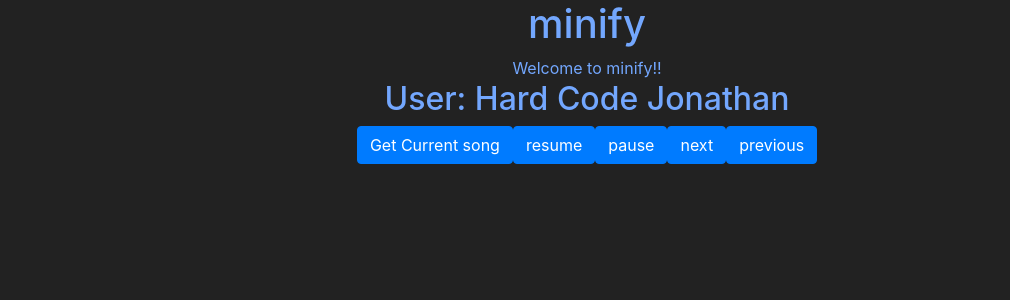
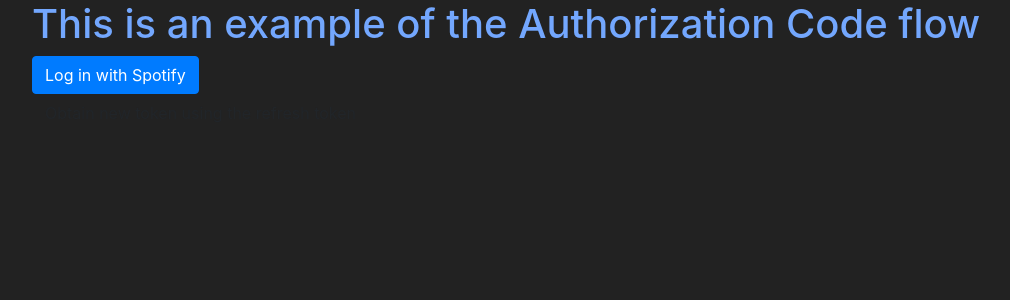
Before and after one commit to shugiee/Minify, a React (Create React App) app in the folder minify/: page / in a window 1280 px wide. Shown: the top 300 px of the page, without its empty margins (53-1063 px from the left). Built offline with nearby package versions, Linux system fonts and the light colour scheme.

Commit message:
Implemented Login Button; User is Successfully Forwarded to Spotify; Can Log In

```diff
--- a/minify/package.json
+++ b/minify/package.json
@@ -15,11 +15,12 @@
     "react-scripts": "3.2.0"
   },
   "scripts": {
-    "start-react": "react-scripts start",
     "build": "react-scripts build",
     "test": "react-scripts test",
     "eject": "react-scripts eject",
-    "start-electron": "electron electron-main.js"
+    "start-react": "react-scripts start",
+    "start-electron": "electron electron-main.js",
+    "start-auth": "node src/spotify/auth_server"
   },
   "keywords": [
     "Electron",
--- a/minify/src/App.jsx
+++ b/minify/src/App.jsx
@@ -8,6 +8,7 @@
     super(props);
 
     this.state = {
+      isAuthenticated: false,
       user: 'Hard Code Jonathan',
       access_token:
         'BQBeTr9b3iUHIbLppJJt9xJTchUkziSJCZtFJ4uWcM__QUwQjS4nMjSgVzqbjl7Ve36A1_4pDR_IMtfTWxlfX3YcaSkJxHw4J3TBQOcfrMbSrN2A8n5ZrSAn-GeKUnkLoaP9qR5gsn3oU9Ognsc14lA0YmQepMk1lMi38Z14H6o5qMr3Ol2SypKC499lIkE5jUAKo_9iep4AUqUZLOHsg-jisspLYBX1NZDBHtOqjzIiEqADCJftxo2MmeCrU5YIqs4hzRPkeexd',
@@ -18,11 +19,29 @@
       progress_ms: 0
     };
 
+    this.setState = this.setState.bind(this);
+    this.login = this.login.bind(this);
     this.getCurrentlyPlaying = this.getCurrentlyPlaying.bind(this);
     this.resume = this.resume.bind(this);
     this.pause = this.pause.bind(this);
     this.seekNext = this.seekNext.bind(this);
     this.seekPrevious = this.seekPrevious.bind(this);
+  }
+
+  login() {
+    $.ajax({
+      url: '/login',
+      type: 'GET',
+      error: err => {
+        console.log(err);
+      },
+      success: data => {
+        console.log('SUCCESS', data);
+        this.setState({
+          isAuthenticated: true
+        });
+      }
+    });
   }
 
   getCurrentlyPlaying() {
@@ -128,12 +147,16 @@
 
   render() {
     const { user } = this.state;
+    if (this.state.isAuthenticated) {
       return (
         <div className="App">
           <div className="container">
             <h1>minify</h1>
             <div>Welcome to minify!!</div>
             <h2>User: {user}</h2>
+            <a href="/login" class="btn btn-primary">
+              Log in with Spotify
+            </a>
             <button
               id="currently playing"
               onClick={this.getCurrentlyPlaying}
@@ -141,13 +164,21 @@
             >
               Get Current song
             </button>
-          <button id="resume" onClick={this.resume} className="btn btn-primary">
+            <button
+              id="resume"
+              onClick={this.resume}
+              className="btn btn-primary"
+            >
               resume
             </button>
             <button id="pause" onClick={this.pause} className="btn btn-primary">
               pause
             </button>
-          <button id="next" onClick={this.seekNext} className="btn btn-primary">
+            <button
+              id="next"
+              onClick={this.seekNext}
+              className="btn btn-primary"
+            >
               next
             </button>
             <button
@@ -163,6 +194,25 @@
           </div>
         </div>
       );
+    } else {
+      return (
+        <div className="container">
+          <div id="login">
+            <h1>This is an example of the Authorization Code flow</h1>
+            <a href="http://localhost:8888/login" className="btn btn-primary">
+              Log in with Spotify
+            </a>
+          </div>
+          <div id="loggedin">
+            <div id="user-profile"></div>
+            <div id="oauth"></div>
+            <button className="btn btn-default" id="obtain-new-token">
+              Obtain new token using the refresh token
+            </button>
+          </div>
+        </div>
+      );
+    }
   }
 }
 
--- a/minify/src/spotify/auth_server.js
+++ b/minify/src/spotify/auth_server.js
@@ -43,6 +43,7 @@
   .use(cookieParser());
 
 app.get('/login', function(req, res) {
+  console.log('logging in!');
   const state = generateRandomString(16);
   res.cookie(stateKey, state);
 
```
Lines whose indentation alone changed are shown as unchanged.
